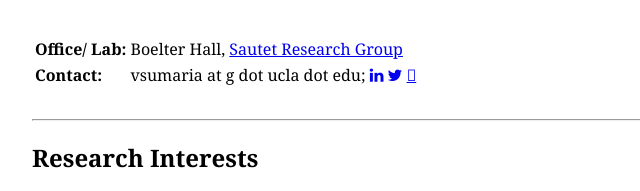
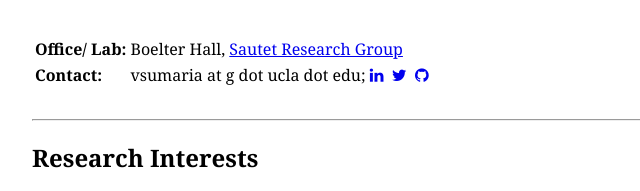
Before and after one commit to vsumaria/vsumaria_old.github.io, a plain HTML site: page index.html in a window 1280 px wide. Shown: the part 354-545 px from the top of the page, 108-748 px from the left. Drawn offline with nearby package versions, Linux system fonts and the light colour scheme; some packages are replaced by stand-ins of ours.

Commit message:
Update index.html

```diff
--- a/index.html
+++ b/index.html
@@ -58,7 +58,9 @@ body {
 </tr>
 <tr align =left>
 <th> Contact: </th>
-<td> vsumaria at g dot ucla dot edu;&nbsp;<a href="https://www.linkedin.com/in/vaidishsumaria" target="_blank"><i class="fa fa-linkedin"></i></a>&nbsp;<a href="https://twitter.com/Vaidish_S" target="_blank"><i class="fa fa-twitter"></i></a> <a href="https://github.com/vsumaria" target="_blank"><i class="fab fa-github"></i></a>
+<td> vsumaria at g dot ucla dot edu;&nbsp;<a href="https://www.linkedin.com/in/vaidishsumaria" target="_blank"><i class="fa fa-linkedin"></i></a>&nbsp;
+    <a href="https://twitter.com/Vaidish_S" target="_blank"><i class="fa fa-twitter"></i></a>&nbsp;
+    <a href="https://github.com/vsumaria" target="_blank"><i class="fa fa-github"></i></a>&nbsp;
 
 </tr>
 </Table>
```
